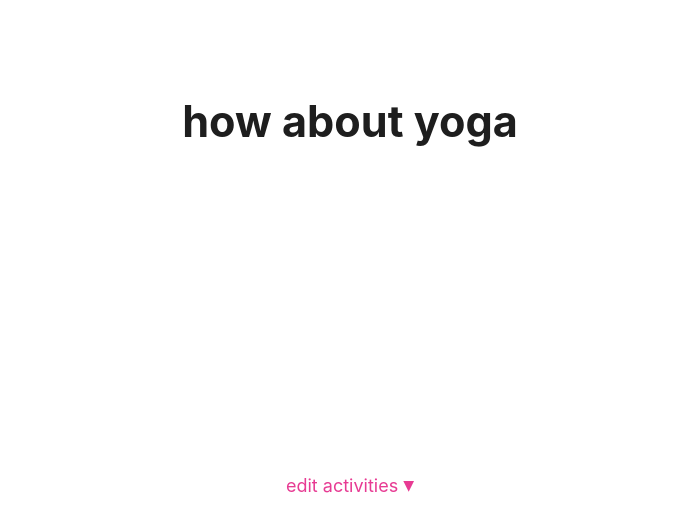
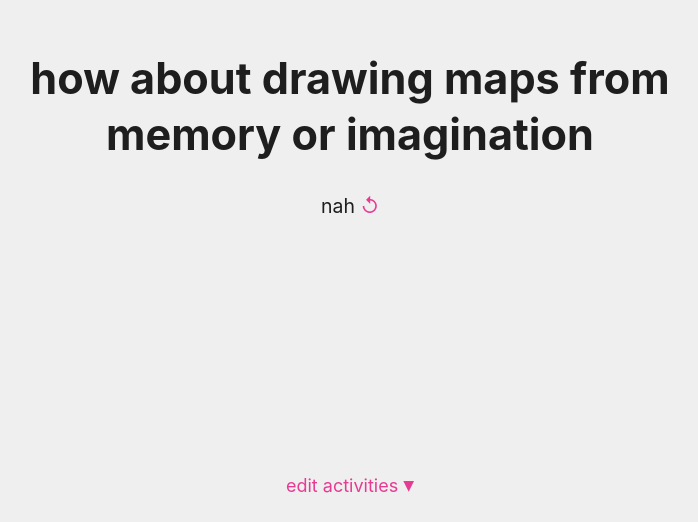
Before and after one commit to chadoh/what-to-do, a website built with Parcel: page src/index.html in a window 1280 px wide. Shown: the part 278-800 px from the top of the page, without its empty margins (290-988 px from the left). Built offline with nearby package versions, Linux system fonts and the light colour scheme.

Commit message:
feat: add "nah" button
also improve TS and address linting issues

```diff
--- a/src/global.scss
+++ b/src/global.scss
@@ -2,31 +2,36 @@
   box-sizing: border-box;
 }
 
+:root {
+  --fg: #1e1e1e;
+  --bg: #efefef;
+  --primary: rgb(231, 59, 147);
+  --secondary: rgb(62, 140, 116);
+  --tertiary: rgb(226, 110, 44);
+  @media (prefers-color-scheme: dark) {
+    --fg: #efefef;
+    --bg: #1e1e1e;
+  }
+}
+
 html {
-  font-family: -apple-system,BlinkMacSystemFont,Segoe UI,Roboto,Helvetica,Arial,sans-serif;
-  font-size: calc(.85em + 1vmin);
+  font-family: -apple-system, BlinkMacSystemFont, Segoe UI, Roboto, Helvetica, Arial, sans-serif;
+  font-size: calc(0.85em + 1vmin);
   line-height: 1.3;
 }
 
 body {
-  --primary: rgb(231, 59, 147);
-  --secondary: rgb(62, 140, 116);
-  --tertiary: rgb(226, 110, 44);
-
-  color: #1e1e1e;
+  color: var(--fg);
+  background-color: var(--bg);
   margin: 0;
-
-  @media (prefers-color-scheme: dark) {
-    background-color: #1e1e1e;
-    color: #efefef
-  }
 }
 
 p + p {
   margin-top: 0;
 }
 
-h1, #edit {
+main,
+#edit {
   text-align: center;
   width: 100%;
 }
@@ -41,14 +46,16 @@ main {
   padding: 1em;
 }
 
-#save, #edit {
+button {
   background: transparent;
+  border: none;
   color: inherit;
   cursor: pointer;
   font: inherit;
   position: relative;
   transition: top 50ms;
-  &:hover, &:focus {
+  &:hover,
+  &:focus {
     outline: none;
     top: -1px;
   }
@@ -58,11 +65,11 @@ main {
 }
 
 #edit {
-  border: none;
   color: var(--primary);
   margin: 0;
   padding: 0;
-  &:hover, &:focus {
+  &:hover,
+  &:focus {
     color: var(--secondary);
   }
   &:active {
@@ -75,7 +82,8 @@ main {
   border: 0.25em solid var(--primary);
   margin-bottom: 1em;
   padding: 0.5em 1em;
-  &:hover, &:focus {
+  &:hover,
+  &:focus {
     border-color: var(--secondary);
   }
   &:active {
@@ -84,9 +92,17 @@ main {
   }
 }
 
+#again {
+  font-size: 0.9em;
+}
+#again:after {
+  content: "↺";
+  color: var(--primary);
+}
+
 .arrow {
   font-family: monospace;
-  content: ' ▾';
+  content: " ▾";
   display: inline-block;
   font-size: 1.2em;
   transition: transform 200ms;
@@ -115,3 +131,40 @@ textarea {
   margin-bottom: 1em;
   padding: 0.5em;
 }
+
+.loader {
+  font-size: 0;
+  transform: translateZ(1px);
+}
+.loader:before {
+  content: " ";
+  display: inline-block;
+  width: 64px;
+  height: 64px;
+  margin: 8px;
+  border-radius: 50%;
+  background: var(--fg);
+  animation: loader 2.4s cubic-bezier(0, 0.2, 0.8, 1) infinite;
+}
+.loader:after {
+  content: "thinking...";
+  display: block;
+  font-size: 0.5rem;
+  padding-top: 0.5rem;
+}
+@keyframes loader {
+  0%,
+  100% {
+    animation-timing-function: cubic-bezier(0.5, 0, 1, 0.5);
+  }
+  0% {
+    transform: rotateY(0deg);
+  }
+  50% {
+    transform: rotateY(1800deg);
+    animation-timing-function: cubic-bezier(0, 0.5, 0.5, 1);
+  }
+  100% {
+    transform: rotateY(3600deg);
+  }
+}
--- a/src/index.html
+++ b/src/index.html
@@ -1,5 +1,6 @@
 <!DOCTYPE html>
 <html lang="en">
+
 <head>
   <meta charset="UTF-8">
   <meta name="viewport" content="width=device-width, initial-scale=1.0">
@@ -7,15 +8,22 @@
   <link rel="stylesheet" href="global.scss">
   <!-- <link rel="icon" href="favicon.png" type="image/png" /> -->
   <meta property="og:title" content="what to do">
-  <meta property="og:description" content="A random suggestion on every page load. Make your own list; have fun with friends and loved ones.">
+  <meta property="og:description"
+    content="A random suggestion on every page load. Make your own list; have fun with friends and loved ones.">
   <!-- <meta property="og:image" content=""> -->
   <meta property="og:url" content="https://chadoh.com/what-to-do">
   <!-- <meta name="twitter:card" content="summary_large_image"> -->
 </head>
+
 <body>
   <main>
     <span>&nbsp;</span>
-    <h1>how about <span id="activity">🤔</span></h1>
+    <div>
+      <h1>how about <span id="activity">🤔</span></h1>
+      <button id="again">
+        nah
+      </button>
+    </div>
     <div id="edit-area">
       <button id="edit">
         <small>edit activities <span class="arrow">▾</span></small>
@@ -36,4 +44,5 @@
   </main>
   <script src="main.ts"></script>
 </body>
+
 </html>
--- a/src/main.ts
+++ b/src/main.ts
@@ -1,4 +1,14 @@
-const defaultActivities = `watching TV
+const suggestionEl = document.querySelector('#activity')
+const textarea = document.querySelector('textarea')
+const saveButton = document.querySelector('#save')
+const editButton = document.querySelector('#edit')
+const editArea = document.querySelector('#edit-area')
+const againButton = document.querySelector('#again') as HTMLElement
+if (!suggestionEl || !textarea || !saveButton || !editButton || !againButton || !editArea) {
+  throw new Error('cannot find expected DOM elements')
+}
+
+const defaultPossibilities = `watching TV
 reading to each other
 learning to play a song together
 drawing maps from memory or imagination
@@ -6,33 +16,44 @@ cooking something fun
 build kites; go fly them
 yoga`
 
-let activities = localStorage.getItem('activities')
-if (!activities) {
-  activities = defaultActivities
+const LOCAL_STORAGE_KEY = 'activities'
+
+function getAll({ raw = false } = {}) {
+  const possibilities = localStorage.getItem(LOCAL_STORAGE_KEY) || defaultPossibilities
+  if (raw) return possibilities
+  return possibilities.split('\n')
 }
 
-const suggestion = document.querySelector('#activity')
+function suggest() {
+  againButton.style.display = 'none'
+  suggestionEl.closest('h1').classList.add('loader')
 
-if (suggestion) {
-  const array = activities.split('\n')
-  const randomActivity = array[Math.floor(Math.random() * array.length)]
-  suggestion.innerHTML = randomActivity
+  const possibilities = getAll()
+  const suggestion = possibilities[
+    Math.floor(Math.random() * possibilities.length)
+  ]
+
+  setTimeout(() => {
+    suggestionEl.closest('h1').classList.remove('loader')
+    suggestionEl.innerHTML = suggestion
+    againButton.style.display = null
+  }, 750)
 }
 
-const textarea = document.querySelector('textarea')
-const saveButton = document.querySelector('#save')
-const editButton = document.querySelector('#edit')
-const editArea = document.querySelector('#edit-area')
-if (editButton && editArea && textarea && saveButton) {
-  editButton.addEventListener('click', event => {
-    const editing = editArea.className === 'active'
-    editArea.className = editing ? '' : 'active'
-    if (!editing) textarea.focus()
-  })
+function toggleEditor() {
+  const editing = editArea.className === 'active'
+  editArea.className = editing ? '' : 'active'
+  if (!editing) textarea.focus()
+}
 
-  textarea.value = activities
-  saveButton.addEventListener('click', event => {
-    localStorage.setItem('activities', textarea.value)
-    window.location.reload(false)
-  })
-}
+textarea.value = getAll({ raw: true }) as string
+saveButton.addEventListener('click', () => {
+  localStorage.setItem(LOCAL_STORAGE_KEY, textarea.value)
+  toggleEditor()
+  suggest()
+})
+
+againButton.addEventListener('click', suggest)
+editButton.addEventListener('click', toggleEditor)
+
+suggest()
```
Also changed, not shown: docs/index.html (+4 -5 lines), 1 other file.
